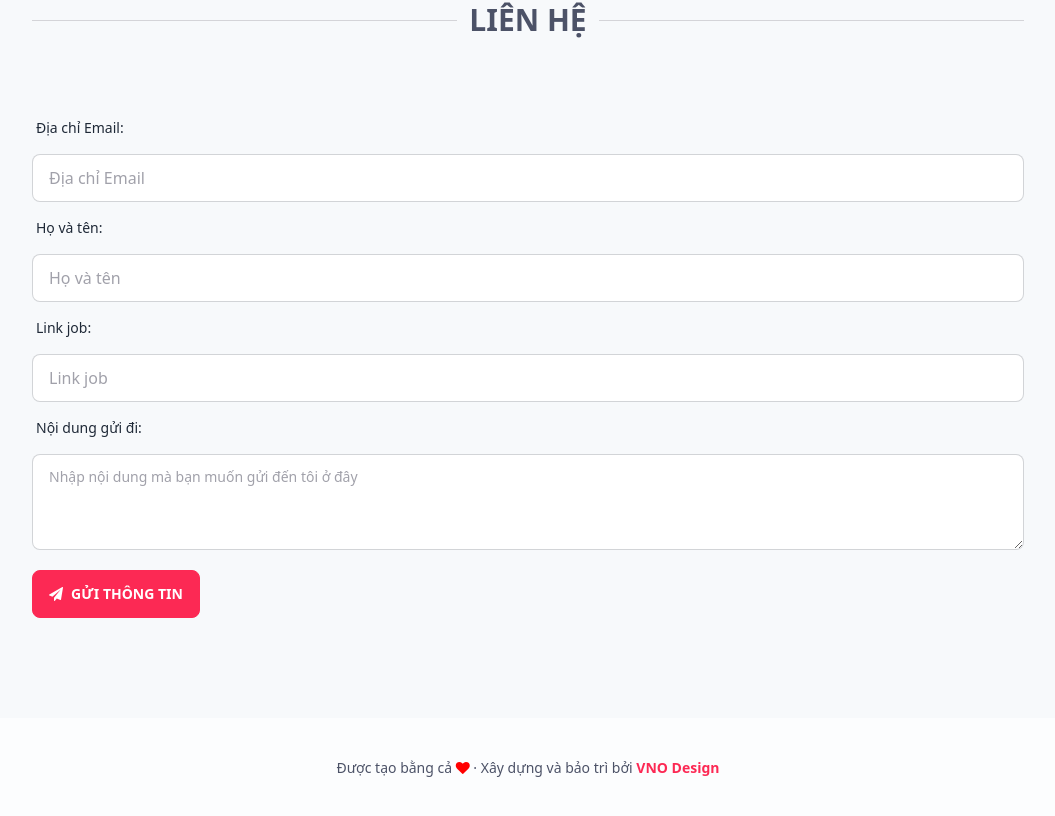
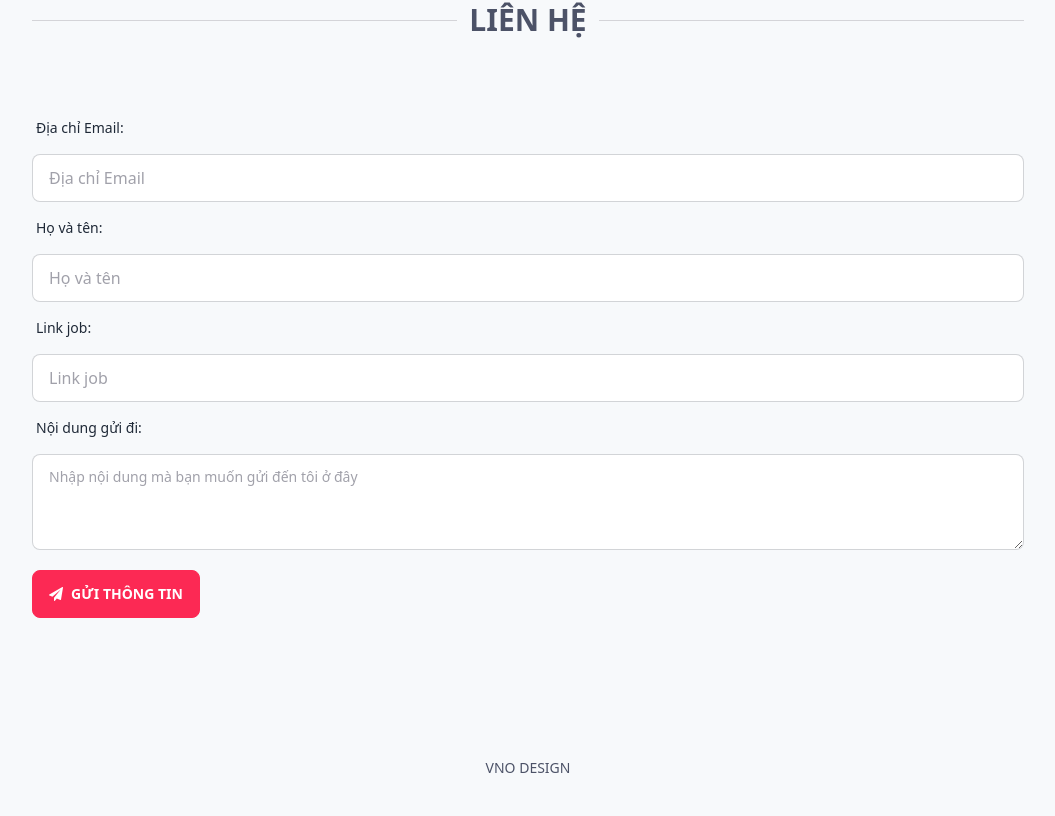
Before and after one commit to tuanductran/cv, a Vue app: page / in a window 1280 px wide. Shown: the part 2457-3273 px from the top of the page, without its empty margins (112-1167 px from the left). Built offline with nearby package versions, Linux system fonts and the light colour scheme.

Commit message:
Update index.vue
Change layout footer

```diff
--- a/src/layouts/AppFooter/index.vue
+++ b/src/layouts/AppFooter/index.vue
@@ -3,16 +3,9 @@
 </script>
 
 <template>
-	<footer class="flex justify-center relative py-5 bg-white bg-opacity-70 mt-20">
-			<p class="text-sm mt-5 mb-5">
-				Được tạo bằng cả <i class="fa fa-heart"></i> <span class="dot">·</span> Xây dựng và bảo trì bởi <strong><a href="https://github.com/vnodesign" target="_blank" title="VNO Design" class="text-main-color">VNO Design</a></strong>
-			</p>
+	<footer class="flex justify-center relative py-5 mt-20">
+		<p class="text-sm mt-5 mb-5">
+		   VNO DESIGN
+		</p>
 	</footer>
 </template>
-<style lang="scss">
-footer {
-	.fa-heart {
-		color: red;
-	}
-}
-</style>
```
